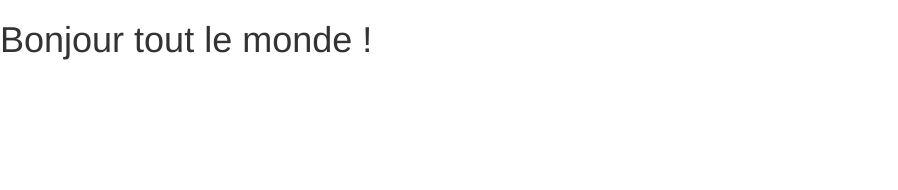
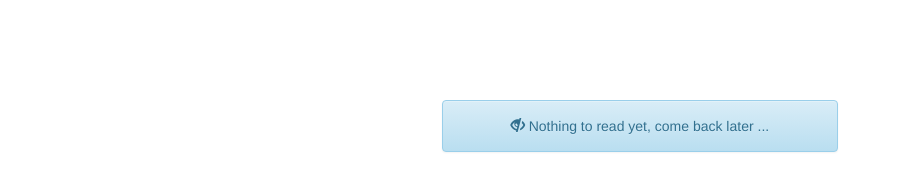
Before and after one commit to davide-iadarola/davide-iadarola.github.io, a plain HTML site: page index.html in a window 1280 px wide. Shown: the whole page, without its empty margins (0-898 px from the left). Drawn offline with nearby package versions, Linux system fonts and the light colour scheme.

Commit message:
Création d'une page de garde index.html

```diff
--- a/index.html
+++ b/index.html
@@ -3,14 +3,22 @@
     <head>
         <meta charset="utf-8">
         <meta http-equiv="X-UA-Compatible" content="IE=edge">
-        <title>Iadarola Davide</title>
-        <meta name="description" content="">
+        <title>Iadarola Davide - GitHub Pages</title>
+        <meta name="description" content="Nothing to read yet, come back later ...">
         <meta name="viewport" content="width=device-width, initial-scale=1">
         <link rel="stylesheet" href="https://maxcdn.bootstrapcdn.com/bootstrap/3.3.0/css/bootstrap.min.css">
         <link rel="stylesheet" href="https://maxcdn.bootstrapcdn.com/bootstrap/3.3.0/css/bootstrap-theme.min.css">
     </head>
     <body>
-        <h1>Bonjour tout le monde !</h1>
+
+        <div id="wrapper" class="col-md-4 col-md-offset-4" style="margin-top: 100px; text-align: center;">
+
+            <div class="alert alert-info" role="alert">
+                <span class="glyphicon glyphicon-eye-close"></span> Nothing to read yet, come back later ...
+            </div>
+
+        </div>
+
         <script src="https://maxcdn.bootstrapcdn.com/bootstrap/3.3.0/js/bootstrap.min.js"></script>
     </body>
 </html>
```
